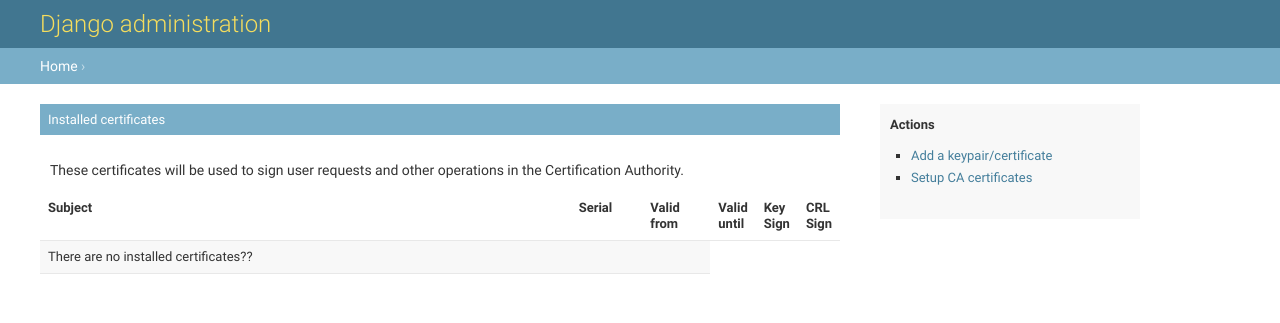
After one commit to jesusfer/webca, a Django app: template webca/webca/ca_admin/templates/ca_admin/certs_view.html in a window 1280 px wide. The commit adds this page. Shown: the top 323 px of the page. Run offline with Django 3.2, Linux system fonts and the light colour scheme; the template is opened without the code that fills it, so the values that code supplies are empty; parts of the project's set-up code (start-up, migrations or seed data) failed here and were passed over.

Commit message:
View installed CA certificates

```diff
--- a/webca/webca/ca_admin/admin.py
+++ b/webca/webca/ca_admin/admin.py
@@ -17,8 +17,10 @@
         urls = super().get_urls()
         urls += [
             # CA certs configuration
-            path('certs/', self.admin_view(certs.CertificatesView.as_view()), name='certs'),
-            path('certs/update/', self.admin_view(certs.CertificatesView.as_view()),
+            path('certs/view/', self.admin_view(certs.CertificatesView.as_view()), name='certs_view'),
+            path('certs/view/<slug:serial>/', self.admin_view(certs.CertificatesView.as_view()), name='certs_view'),
+            path('certs/setup/', self.admin_view(certs.CertificateSetupView.as_view()), name='certs_setup'),
+            path('certs/update/', self.admin_view(certs.CertificateSetupView.as_view()),
                  {'update': True}, name='certs_update'),
             # Upload CA certs
             path('certs/add/', self.admin_view(certs.AddCertificateView.as_view()),  # choose an option
--- a/webca/webca/ca_admin/templates/ca_admin/base_page.html
+++ b/webca/webca/ca_admin/templates/ca_admin/base_page.html
@@ -1,8 +1,16 @@
 {% extends "admin/base_site.html" %}
 {% load i18n static %}
 
-{% block extrastyle %}{{ block.super }}<link rel="stylesheet" type="text/css" href="{% static "admin/css/dashboard.css" %}" />
-{% block style %}{% endblock style %}
+{% block extrastyle %}
+{{ block.super }}
+<link rel="stylesheet" type="text/css" href="{% static "admin/css/dashboard.css" %}" />
+{% block style %}
+<style>
+    .module li {
+        list-style-type: circle;
+    }
+</style>
+{% endblock style %}
 {% endblock %}
 
 {% block coltype %}colMS{% endblock %}
@@ -20,7 +28,9 @@
 {% block content %}
 <div id="content-main">
     <div class="module">
-        Main content
+        {% block left_column %}
+
+        {% endblock left_column %}
     </div>
 </div>
 {% endblock %}
@@ -28,7 +38,9 @@
 {% block sidebar %}
 <div id="content-related">
     <div class="module">
-        Sidebar
+        {% block sidebar_items %}
+
+        {% endblock sidebar_items %}
     </div>
 </div>
 {% endblock %}
--- /dev/null
+++ b/webca/webca/ca_admin/templates/ca_admin/certs_view.html
@@ -0,0 +1,61 @@
+{% extends "ca_admin/base_page.html" %}
+{% load i18n static %}
+{% load ca_admin %}
+
+{% block style %}
+<style>
+.dashboard #content {
+    min-width: 800px;
+}
+.module h2 {
+    margin-bottom: 2em;
+}
+</style>
+{% endblock style %}
+
+{% block left_column %}
+<h2>Installed certificates</h2>
+{% if text %}
+<input type="button" onclick="javascript:history.back()" value="Back"/>
+<br/>
+<code style="white-space: pre-wrap">
+{{ text }}
+</code>
+{% else %}
+<p>These certificates will be used to sign user requests and other operations in the Certification Authority.</p>
+<div class="module">
+<table>
+    <tr>
+        <th>Subject</th>
+        <th>Serial</th>
+        <th>Valid from</th>
+        <th>Valid until</th>
+        <th>Key Sign</th>
+        <th>CRL Sign</th>
+    </tr>
+    {% for serial,cert in certificates.items %}
+        <tr>
+            <td><a href="{% url 'admin:certs_view' cert.store|concat:'-'|concat:serial %}">{{ cert.subject }}</a></td>
+            <td>{{ serial }}</td>
+            <td>{{ cert.valid_from|date }}</td>
+            <td>{{ cert.valid_until|date }}</td>
+            <td>{{ cert.keyCertSign|boolean_icon }}</td>
+            <td>{{ cert.cRLSign|boolean_icon }}</td>
+        </tr>
+    {% empty %}
+    <tr>
+        <td colspan="3">There are no installed certificates??</td>
+    </tr>
+    {% endfor %}
+</table>
+</div>
+{% endif %}
+{% endblock left_column %}
+
+{% block sidebar_items %}
+<h4>Actions</h4>
+<ul>
+    <li><a href="{% url 'admin:certs_add' %}">Add a keypair/certificate</a></li>
+    <li><a href="{% url 'admin:certs_setup' %}">Setup CA certificates</a></li>
+</ul>
+{% endblock sidebar_items %}
--- a/webca/webca/ca_admin/templates/ca_admin/index.html
+++ b/webca/webca/ca_admin/templates/ca_admin/index.html
@@ -14,7 +14,8 @@
     <div style="width:100%; float:left;" class="module">
         <table style="width:100%">
             <caption>CA Configuration</caption>
-            <tr><td><a href="{% url 'admin:certs' %}">Setup CA certificates</a></td></tr>
+            <tr><td><a href="{% url 'admin:certs_view' %}">View CA certificates</a></td></tr>
+            <tr><td><a href="{% url 'admin:certs_setup' %}">Setup CA certificates</a></td></tr>
             <tr><td><a href="{% url 'admin:crl' %}">Setup CRL locations</a></td></tr>
             <tr><td><a href="{% url 'admin:crl_status' %}">CRL status</a></td></tr>
         </table>
```
Also changed, not shown: webca/webca/ca_admin/templatetags/ca_admin.py (+11 -0 lines), webca/webca/ca_admin/views/certs.py (+49 -7 lines), webca/webca/certstore/__init__.py (+8 -0 lines).
